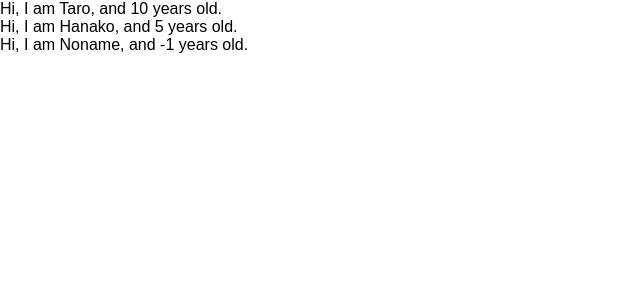
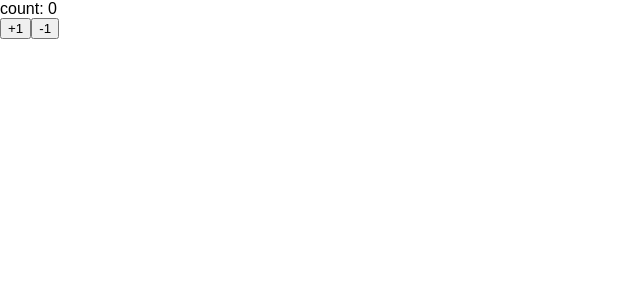
Before and after one commit to hahahayatoo/udemy-react-redux-crud-application, a React (Create React App) app: page / in a window 1280 px wide. Shown: the top 300 px of the page, without its empty margins (0-640 px from the left). Built offline with nearby package versions, Linux system fonts and the light colour scheme.

Commit message:
update: leatn state and aetState

```diff
--- a/src/App.js
+++ b/src/App.js
@@ -1,30 +1,42 @@
-import React from 'react';
-import PropTypes from 'prop-types';
+import React, { Component } from 'react';
 
-const App = () => {
-  const profiles = [
-    { name: "Taro", age: 10 },
-    { name: "Hanako", age: 5 },
-    { name: "Noname", age: -1},
-  ]
-  return (
-    <div>
-      {
-        profiles.map((profiles, index) => {
-          return <User name={profiles.name} age={profiles.age} key={index} />
-        })
-      }
-    </div>
-  );
-}
+// state はミュータブルな値で props はイミュータブルな値
 
-const User = (props) => {
-  return <div>Hi, I am {props.name}, and {props.age} years old. </div>;
-}
+const App = () => (<Counter></Counter>)
 
-User.propTypes = {
-  name: PropTypes.string.isRequired,
-  age: PropTypes.number.isRequired
+class Counter extends Component  {
+  // Counter 呼び出し時に constructor が呼び出される
+  constructor(props) {
+    super(props)
+    this.state = { count: 0 }
+  }
+
+  handlePlusButton = () => {
+    // React では setState() のコールバックとして Render() が呼び出されるため、
+    // 値の更新は setState() を利用すること
+    this.setState({ count: this.state.count + 1 })
+
+    // ↓のように state を直接変更しようとすると
+    // Do not mutate state directly. Use setState()
+    // のように state を直接変更せずに setState() を利用するよう言われ、
+    // カウンタの値も更新されない
+    // this.state = { count: this.state.count + 1 }
+  }
+
+  handlMinusButton = () => {
+    this.setState({ count: this.state.count - 1 })
+  }
+
+  // その後、 render が呼び出される
+  render() {
+    return (
+      <React.Fragment>
+        <div>count: { this.state.count }</div>
+        <button onClick={this.handlePlusButton}>+1</button>
+        <button onClick={this.handlMinusButton}>-1</button>
+      </React.Fragment>
+    )
+  }
 }
 
 export default App;
```
